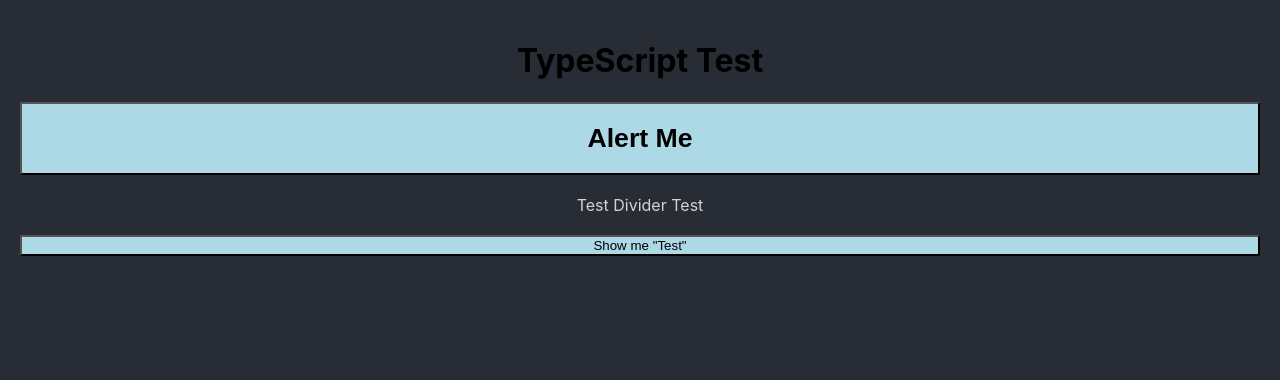
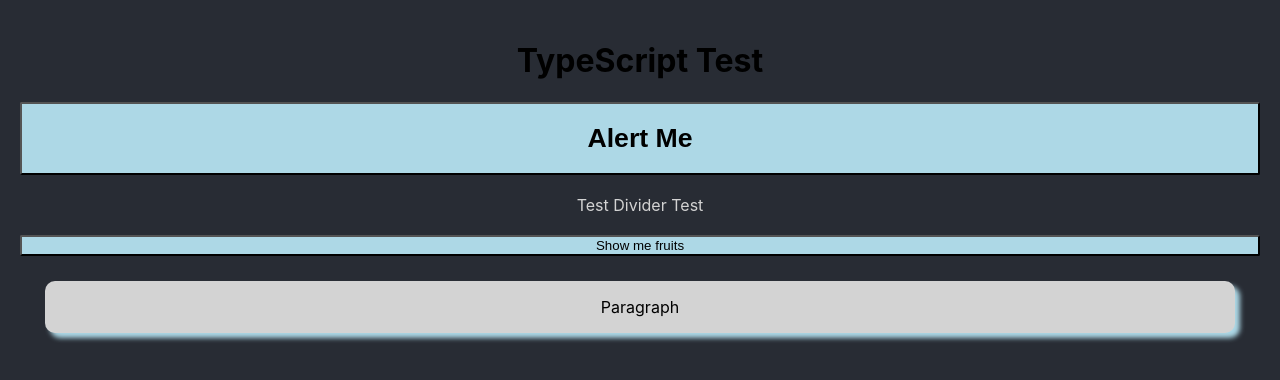
Before and after one commit to pdxphilippmac/typeScriptPractice, a React (Create React App) app: page / in a window 1280 px wide. Shown: the top 380 px of the page. Built offline with nearby package versions, Linux system fonts and the light colour scheme.

Commit message:
define type for data inputs

```diff
--- a/src/App.module.css
+++ b/src/App.module.css
@@ -47,3 +47,12 @@
   min-height:20px;
   min-width:40px;
 }
+.card {
+
+  margin:25px;
+
+  text-align:center;
+  background-color: lightgrey;
+  border-radius: 10px;
+  box-shadow: lightblue 5px 5px 5px ;
+}
--- a/src/App.tsx
+++ b/src/App.tsx
@@ -1,25 +1,30 @@
-import React, {Component} from 'react';
+import React, { Component } from 'react';
 import styles from './App.module.css';
 
 
-import {Headline} from './components/Headline';
+import { Headline } from './components/Headline';
 import ParagraphDiv from './components/Div';
-import {ListItemDivProps} from "./interfaces/ListItemsDivProps";
+import { ListItemDivProps } from "./interfaces/ListItemsDivProps";
 import { Button } from './components/Button';
 import { ButtonAlert } from './components/ButtonAlert';
+import { List } from './components/List';
+import { data, data2 } from "./api/data"
+import { ListItem } from './components/ListItems';
+import { Card } from './components/Card';
 
 
-function handleChange(){
-  console.log("clicked")
-}
-function handleClick(){
-  alert("Here is Test")
+function handleClick() {
+  alert(data)
 }
 
 
 interface State {
   newTask: ListItemDivProps;
   tasks: ListItemDivProps[];
+}
+interface Data {
+
+  data: []
 }
 
 class App extends Component<{}, State> {
@@ -33,14 +38,18 @@
 
 
 
-render() {
+  render() {
     return (
       <div className={styles.appBody}>
-        <Headline title="TypeScript Test"/>
-        <ButtonAlert><Headline title="Alert Me"/></ButtonAlert>
+        <Headline title="TypeScript Test" />
+        <ButtonAlert><Headline title="Alert Me" /></ButtonAlert>
 
-        <ParagraphDiv title="Test Divider" summary=" Test"/>
-        <Button onClick={handleClick}>Show me "Test"</Button>
+        <ParagraphDiv title="Test Divider" summary=" Test" />
+        <Button onClick={handleClick}>Show me fruits</Button>
+        {/* <List  data={data}><ListItem/></List> */}
+        <Card title="Title" paragraph="Paragraph">
+
+        </Card>
       </div>
     );
   }
--- /dev/null
+++ b/src/api/data.tsx
@@ -0,0 +1,9 @@
+interface Data {
+    name: string
+}
+
+export const data: Array<string> = ["Apple", "Banana", "Kiwi", "Orange", "Pear"];
+export const data2: Array<Data> = [
+    { name: "apple" },
+    { name: "banan" }
+]
--- a/src/components/Button.tsx
+++ b/src/components/Button.tsx
@@ -1,12 +1,13 @@
 import React, {FC, MouseEvent} from "react"
 import styles from "../App.module.css"
+
 
 interface ButtonProps {
 
     buttonTitle?:string
     children?: React.ReactNode
     onClick(e: MouseEvent<HTMLElement>): void
-    handleClick?:() => void
+
 }
 
 
--- a/src/components/Card.tsx
+++ b/src/components/Card.tsx
@@ -1,14 +1,23 @@
 import React, {FC} from "react"
+import styles from '../App.module.css';
+import {data2} from "../api/data"
 interface CardProps {
     title: string,
     paragraph: string
+    data2?:{}
+
   }
 
 
-  export const Card: FC<CardProps> = ({ title, paragraph, children }) => <aside>
-    <h2>{ title }</h2>
-    <p>
+
+
+  export const Card: FC<CardProps> = ({  title, paragraph, children }) =>
+
+
+
+   <div className={styles.card}>
+     <p>
       { paragraph }
     </p>
-    { children }
-  </aside>
+
+    </div>
--- /dev/null
+++ b/src/components/List.tsx
@@ -0,0 +1,12 @@
+import React, {FC} from "react"
+import {data} from "../api/data"
+
+interface List {
+
+    data?: {}
+    children:React.ReactNode
+}
+
+
+
+export const List: FC<List> = (children) => (<p>{children}</p>)
--- /dev/null
+++ b/src/components/ListItems.tsx
@@ -0,0 +1,11 @@
+import React,{FC} from "react"
+
+
+interface ListItemProps {
+data?: {}
+item?:string
+
+
+}
+
+export const ListItem: FC<ListItemProps> = (item) => (<p>Props{item}</p>)
```
Also changed, not shown: src/App.css (+9 -0 lines).
